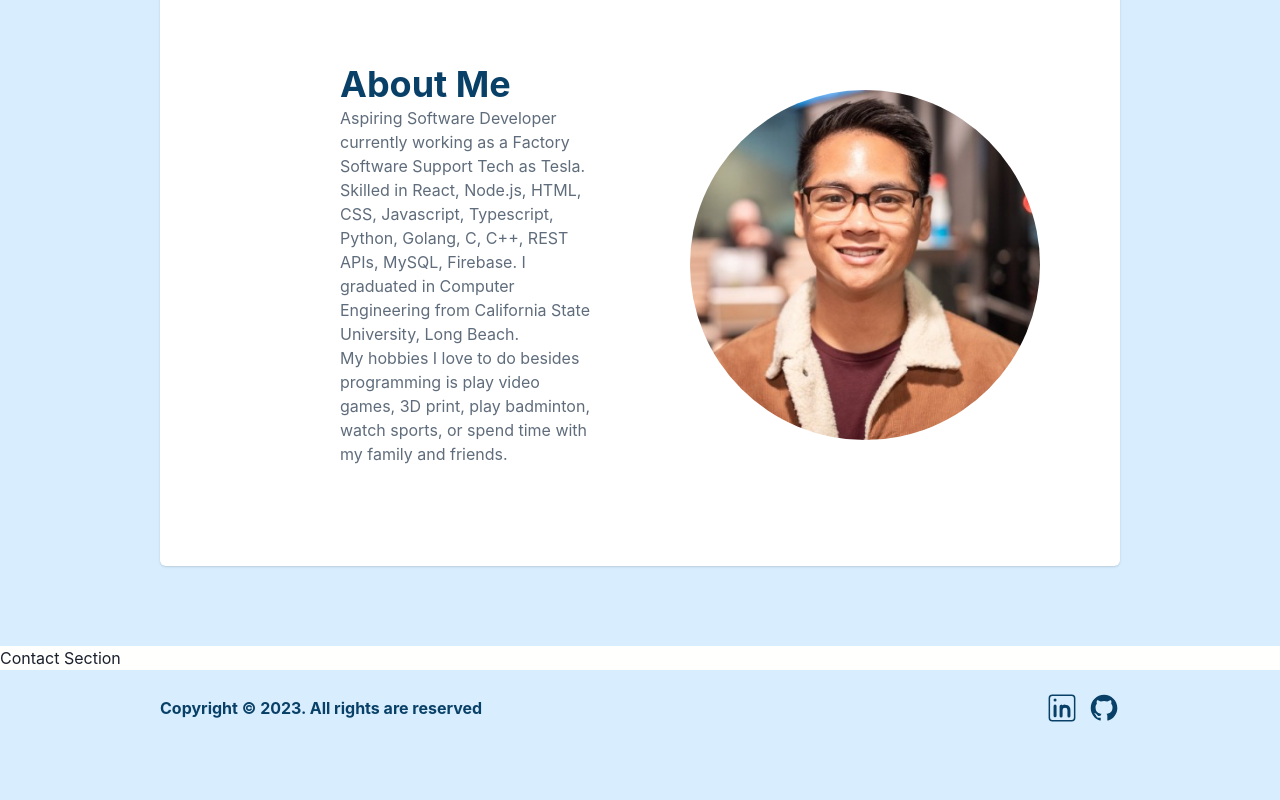
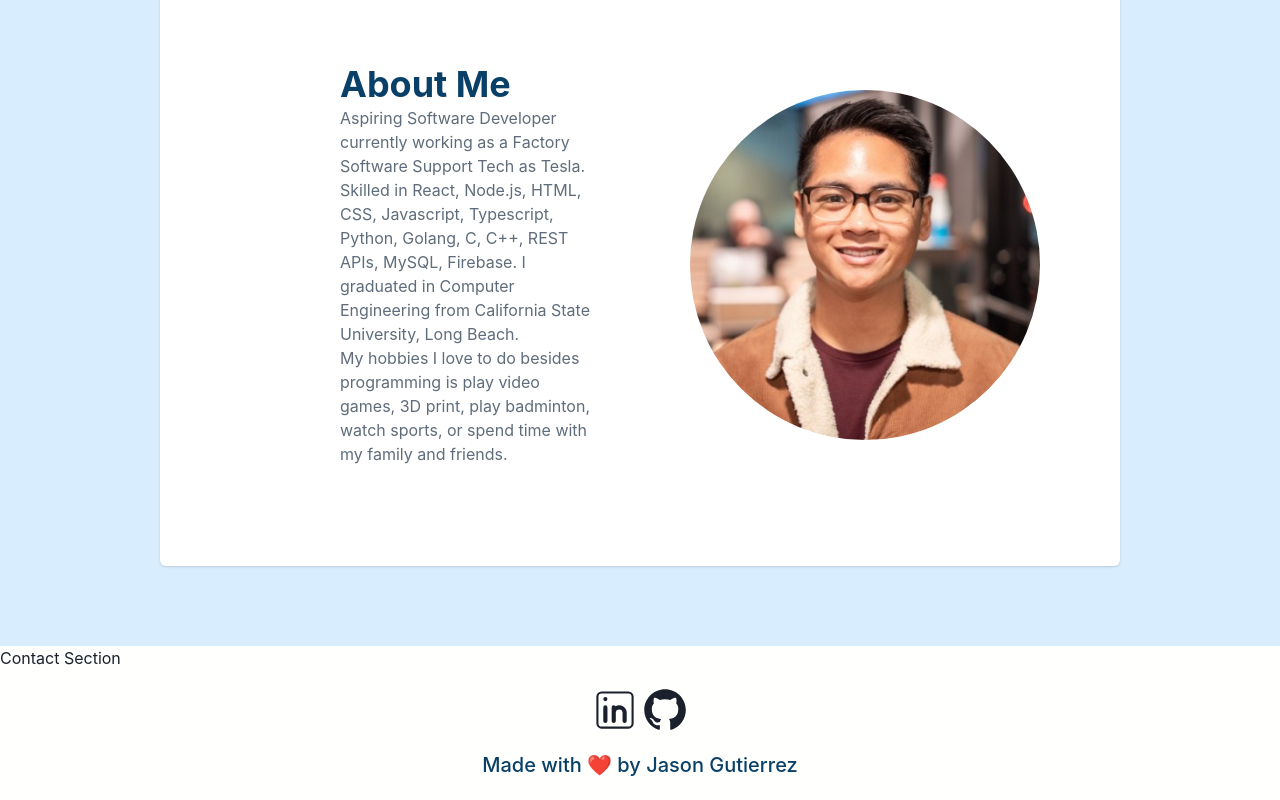
Before and after one commit to JasonGeee/portfolio-website, a React (Vite) app: page / in a window 1280 px wide. Shown: the part 917-1717 px from the top of the page. Before the commit the page ends 1663 px from the top, so only its background shows below. Built offline with nearby package versions, Linux system fonts and the light colour scheme.

Commit message:
Made changes to footer by design

```diff
--- a/src/components/Footer.tsx
+++ b/src/components/Footer.tsx
@@ -1,4 +1,12 @@
-import { Box, Flex, HStack, Icon, Spacer, Text } from "@chakra-ui/react";
+import {
+  Box,
+  Flex,
+  HStack,
+  Icon,
+  IconButton,
+  Spacer,
+  Text,
+} from "@chakra-ui/react";
 import { CiLinkedin } from "react-icons/ci";
 import { BiLogoGithub } from "react-icons/bi";
 
@@ -6,20 +14,45 @@ export default function Footer() {
   return (
     <Flex
       minWidth="100%"
-      justifyContent={"center"}
+      direction="column"
       alignItems={"center"}
-      px={40}
       py={5}
-      bgColor={"#d8eefe"}
+      gap={5}
     >
-      <Text color="#094067" fontWeight={700}>
-        Copyright © 2023. All rights are reserved
+      <Box>
+        <IconButton
+          variant="none"
+          aria-label="Linkedin"
+          fontSize="50px"
+          icon={<CiLinkedin />}
+        />
+        <IconButton
+          variant="none"
+          aria-label="Github"
+          fontSize="50px"
+          icon={<BiLogoGithub />}
+        />
+      </Box>
+      <Text color="#094067" fontSize={"xl"} fontWeight={500}>
+        Made with ❤️ by Jason Gutierrez
       </Text>
-      <Spacer />
+      {/* <Spacer />
       <HStack>
-        <Icon as={CiLinkedin} boxSize={9} color="#094067" />
-        <Icon as={BiLogoGithub} boxSize={8} color="#094067" />
-      </HStack>
+        <IconButton
+          variant="none"
+          aria-label="Linkedin"
+          fontSize="50px"
+          _hover={{}}
+          // colorScheme="red"
+          icon={<CiLinkedin />}
+        />
+        <IconButton
+          variant="none"
+          aria-label="Github"
+          fontSize="50px"
+          icon={<BiLogoGithub />}
+        />
+      </HStack> */}
     </Flex>
   );
 }
```
